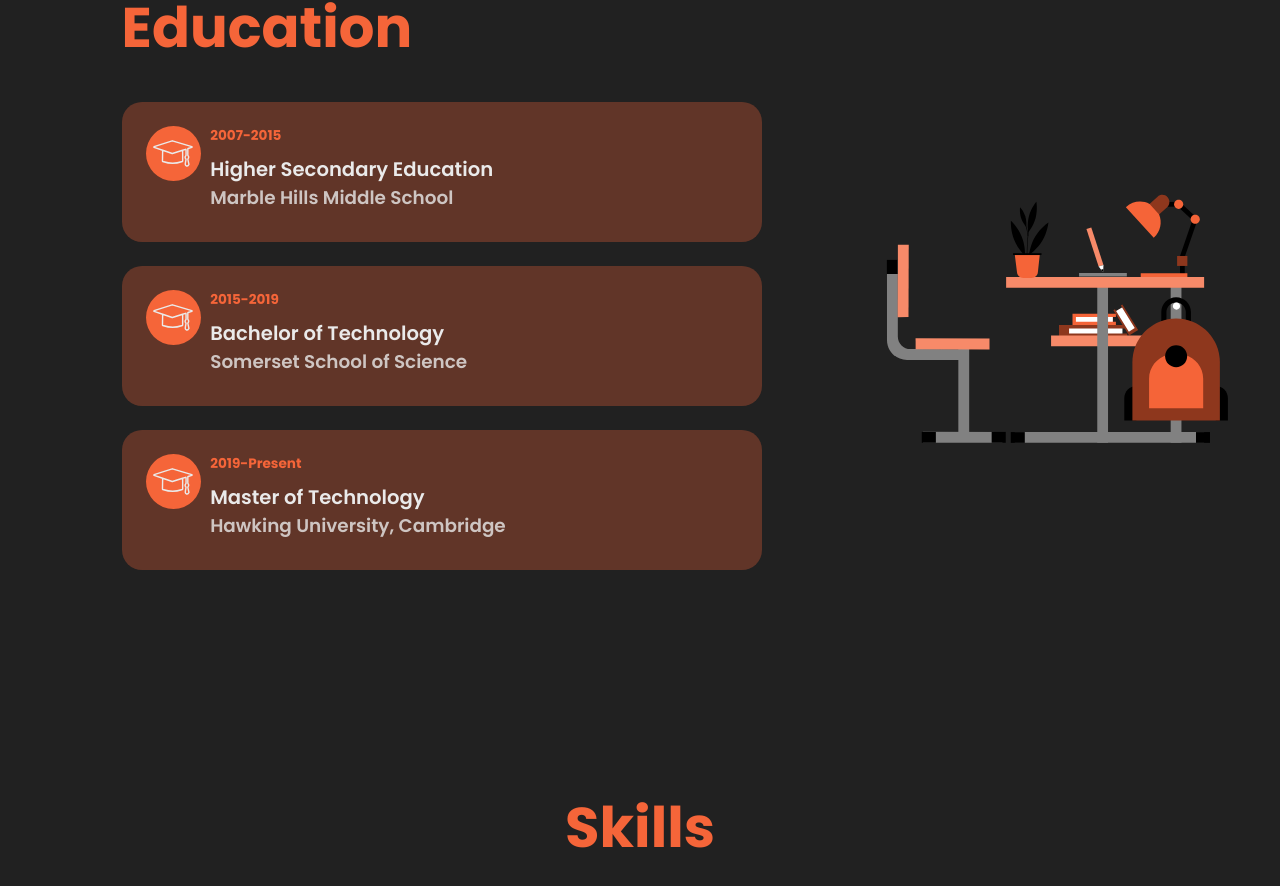
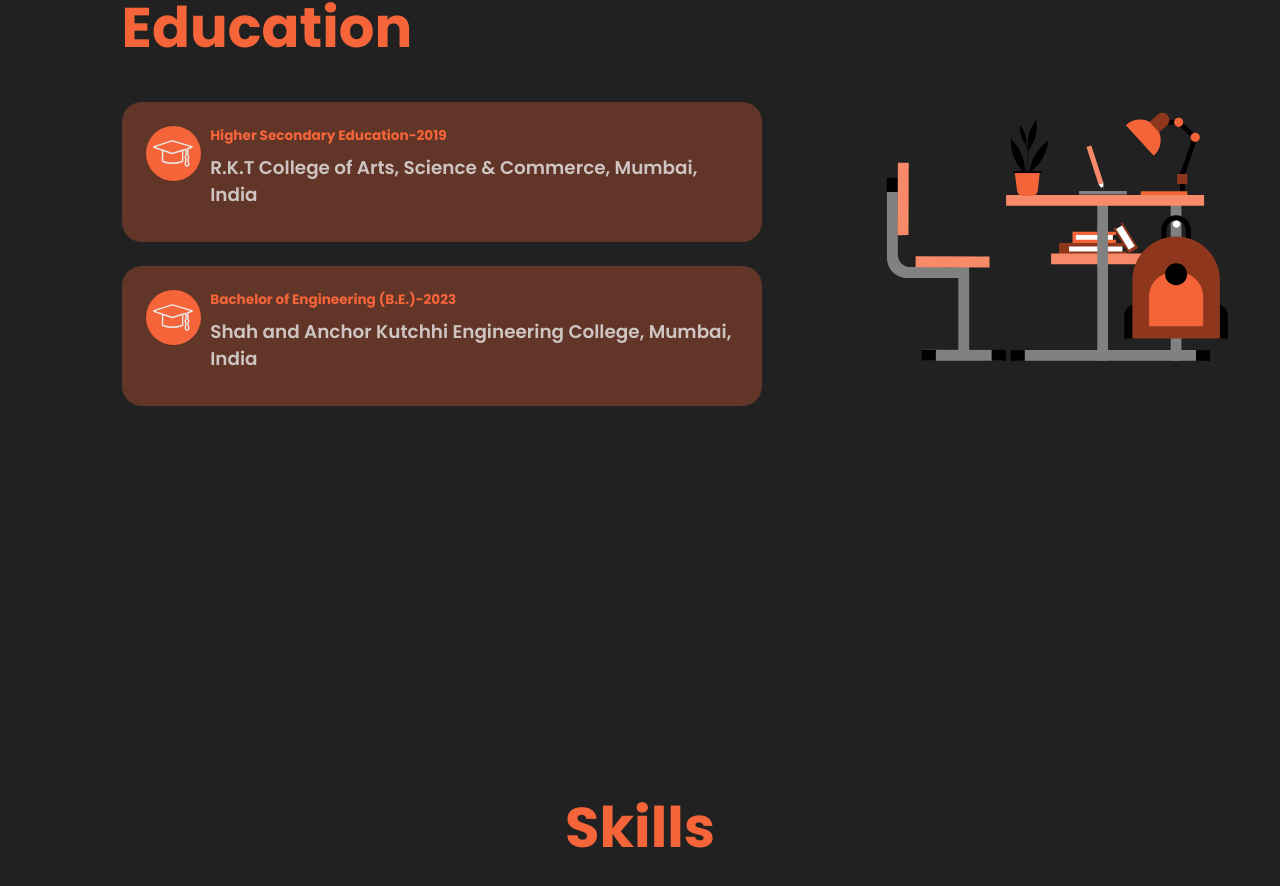
Before and after one commit to akshat240401/harshith-shetty-portfolio-updated, a React (Create React App) app: page / in a window 1280 px wide. Shown: the part 1677-2563 px from the top of the page. Built offline with nearby package versions, Linux system fonts and the light colour scheme; a web font is replaced by a local one.

Commit message:
Education-page

```diff
--- a/src/components/Education/Education.js
+++ b/src/components/Education/Education.js
@@ -21,8 +21,8 @@ function Education() {
                             key={edu.id}
                             id={edu.id}
                             institution={edu.institution}
-                            course={edu.course}
-                            startYear={edu.startYear}
+                            startYear={edu.course}
+                            course={edu.standard}
                             endYear={edu.endYear}
                         />
                     ))}
--- a/src/components/Education/EducationCard.js
+++ b/src/components/Education/EducationCard.js
@@ -8,7 +8,7 @@ import eduImgWhite from '../../assets/svg/education/eduImgWhite.svg'
 import eduImgBlack from '../../assets/svg/education/eduImgBlack.svg'
 import './Education.css'
 
-function EducationCard({ id, institution, course, startYear, endYear }) {
+function EducationCard({ id, institution, course, standard, endYear }) {
 
     const { theme } = useContext(ThemeContext);
 
@@ -30,8 +30,8 @@ function EducationCard({ id, institution, course, startYear, endYear }) {
                     <img src={theme.type === 'light' ? eduImgBlack : eduImgWhite} alt="" />
                 </div>
                 <div className="education-details">
-                    <h6 style={{color: theme.primary}}>{startYear}-{endYear}</h6>
-                    <h4 style={{color: theme.tertiary}}>{course}</h4>
+                    <h6 style={{color: theme.primary}}>{course}-{endYear}</h6>
+                    <h4 style={{color: theme.tertiary}}>{standard}</h4>
                     <h5 style={{color: theme.tertiary80}}>{institution}</h5>
                 </div>
             </div>
--- a/src/data/educationData.js
+++ b/src/data/educationData.js
@@ -1,23 +1,16 @@
 export const educationData = [
     {
         id: 1,
-        institution: 'Marble Hills Middle School',
-        course: 'Higher Secondary Education',
-        startYear: '2007',
-        endYear: '2015'
+        institution: 'R.K.T College of Arts, Science & Commerce, Mumbai, India',
+        standard: 'Higher Secondary Education',
+        course: 'Major in Science',
+        endYear: '2019'
     },
     {
         id: 2,
-        institution: 'Somerset School of Science',
-        course: 'Bachelor of Technology',
-        startYear: '2015',
-        endYear: '2019'
-    },
-    {
-        id: 3,
-        institution: 'Hawking University, Cambridge',
-        course: 'Master of Technology',
-        startYear: '2019',
-        endYear: 'Present'
+        institution: 'Shah and Anchor Kutchhi Engineering College, Mumbai, India',
+        standard: 'Bachelor of Engineering (B.E.)',
+        course: 'Major in Computer Engineering',
+        endYear: '2023'
     },
 ]
```
